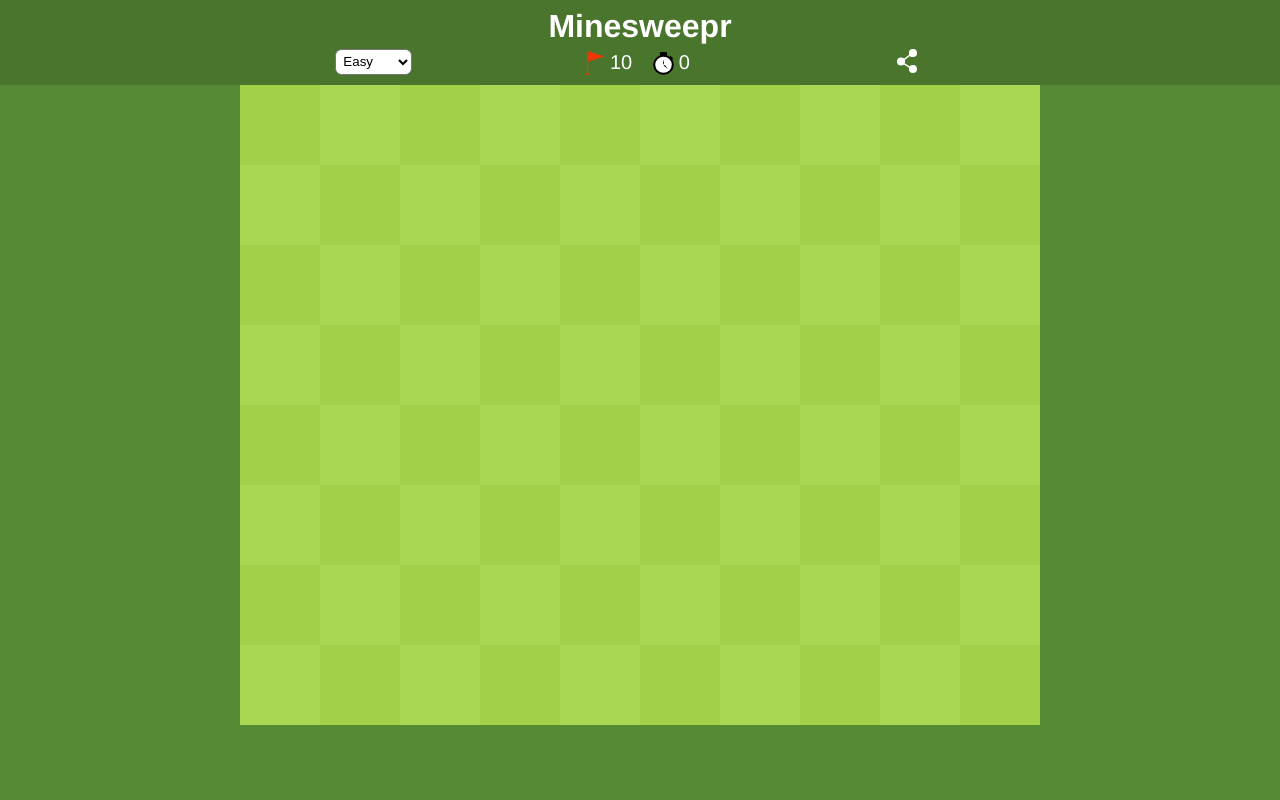
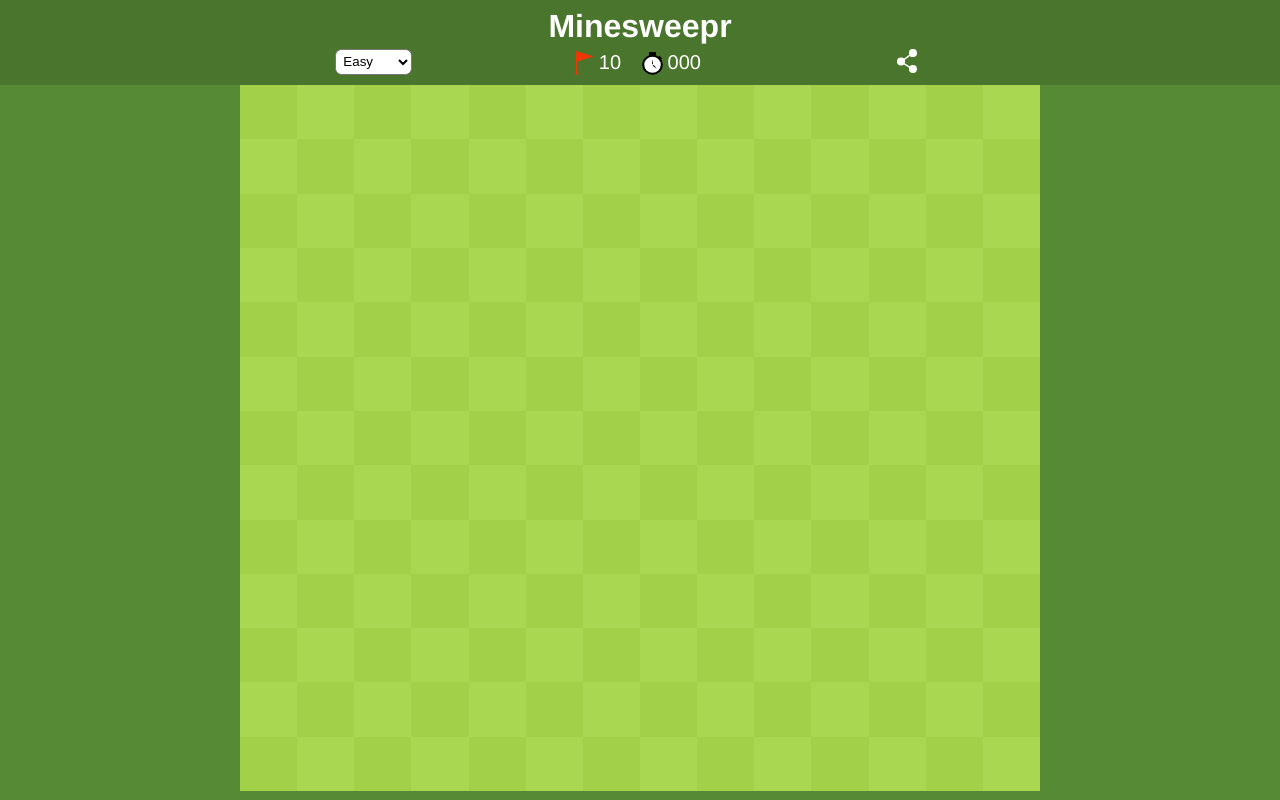
Before and after one commit to lhossackucalgary/minesweepr, a Vue app: page / in a window 1280 px wide. Built offline with nearby package versions, Linux system fonts and the light colour scheme.

Commit message:
build board dimensions based on device

```diff
--- a/src/components/BombCount.vue
+++ b/src/components/BombCount.vue
@@ -27,19 +27,15 @@ export default {
       // Flag removed from board, add count to 'flags remaining'
       this.flags += 1;
     },
-    setFlagCount(difficulty){
-      if (difficulty === "Easy") {
-        this.flags = 10;
-      }
-      else if (difficulty === "Medium") {
-        this.flags = 40;
-      }
+    setFlagCount(numBombs){
+      console.log('set bombs')
+      this.flags = numBombs;
     }
   },
   mounted() {
     EventBus.$on('add-flag', this.addFlag);
     EventBus.$on('rm-flag', this.rmFlag);
-    EventBus.$on('setDifficulty', this.setFlagCount);
+    EventBus.$on('setBombCount', this.setFlagCount);
     EventBus.$emit('bombCountMounted');
   }
 }
--- a/src/components/Gameboard.vue
+++ b/src/components/Gameboard.vue
@@ -1,6 +1,15 @@
 <template>
-  <div class="game-grid" v-bind:class="{easy: this.difficulty === 'Easy', medium: this.difficulty === 'Medium'}">
-    <Tile v-for="(tile, index) in tiles" v-bind:key="index" v-bind:x="getX(index)" v-bind:y="getY(index)">
+  <div class="game-grid" ref="board"
+        v-bind:class="{easy: this.difficulty === 'Easy', medium: this.difficulty === 'Medium'}"
+        v-bind:style="{
+          height: this.boardHeight,
+          gridTemplateColumns: this.colTemplate
+        }"
+        >
+    <Tile v-for="(tile, index) in tiles"
+          v-bind:key="index"
+          v-bind:x="getX(index)"
+          v-bind:y="getY(index)">
     </Tile>
   </div>
 </template>
@@ -17,35 +26,78 @@ export default {
   data () {
     return {
       tiles: [],
-      difficulty: "Medium",
-      difficultyParams: {
-        "Easy": {
-          xLen: 10,
-          yLen: 8,
-          bombs: 10
-        },
-        "Medium": {
-          xLen: 18,
-          yLen: 14,
-          bombs: 40
-        }
-      },
+      difficulty: "",
+      boardHeight: null,
+      colTemplate: null,
+      bombCount: 0,
+      xLen: 0,
+      yLen: 0,
       started: false
     }
   },
-  computed: {
+  watch: {
+    bombCount: function() {
+      EventBus.$emit('setBombCount', this.bombCount);
+    }
   },
   methods: {
     resetBoard(difficulty) {
-      this.tiles = new Array(this.difficultyParams[difficulty].xLen*this.difficultyParams[difficulty].yLen);
+      // Set board template
+      let vw = this.$refs["board"].clientWidth;
+      let header_height = this.$parent.$children[0].$refs["header"].clientHeight;
+      let vh = window.innerHeight - header_height;
+      let aspect_ratio = vw/vh;
       this.difficulty = difficulty;
+
+      let tile_target = 180;
+      if (this.difficulty === "Easy") {
+        this.bombCount = 10;
+        if (vw < 600 || vh < 600) {
+          tile_target = 80;
+        } else {
+          tile_target = 180;
+        }
+      } else if (this.difficulty === "Medium") {
+        if (vw < 600 || vh < 600) {
+          tile_target = 200;
+          this.bombCount = 35;
+        } else {
+          tile_target = 252;
+          this.bombCount = 40;
+        }
+      }
+
+      // find a reasonable x-y size based on aspect_ratio..
+      let xLen = 1;
+      let yLen = 1;
+      while (xLen * yLen < tile_target) {
+        if (xLen/ yLen > aspect_ratio) {
+          yLen += 1;
+        } else {
+          xLen += 1;
+        }
+      }
+      if ( 0.95*vw/xLen * yLen >= vh) {
+        yLen -= 1;
+      }
+
+      this.xLen = xLen;
+      this.yLen = yLen;
+      this.colTemplate = `repeat(${this.xLen}, 1fr)`;
+      this.height = `${this.xLen/this.yLen}vw`
+
+      this.tiles = new Array(this.xLen*this.yLen);
+
       this.started = false;
     },
     getX(index){
-      return index % this.difficultyParams[this.difficulty].xLen;
+      return index % this.xLen;
     },
     getY(index){
-      return Math.floor(index / this.difficultyParams[this.difficulty].xLen);
+      return Math.floor(index / this.xLen);
+    },
+    getIndex(x,y){
+      return y*this.xLen + x;
     },
     tileClicked(tile) {
       if (!this.started) {
@@ -59,6 +111,9 @@ export default {
     EventBus.$on('setDifficulty', this.resetBoard);
     this.resetBoard("Easy");
     EventBus.$on('tileclick', this.tileClicked);
+    EventBus.$on('bombCountMounted', () => {
+      EventBus.$emit('setBombCount', this.bombCount);
+    });
   }
 }
 </script>
@@ -66,29 +121,13 @@ export default {
 <style media="screen">
 .game-grid {
   display: grid;
-  width: 100vw;
-}
-
-.easy {
-  height: 80vw;
-  grid-template-columns: repeat(10, 1fr);
-}
-
-.medium {
-  height: 77.778vw;
-  grid-template-columns: repeat(18, 1fr);
+  width: 95vw;
+  align-self: center;
 }
 
 @media (min-width: 800px) {
   .game-grid {
     width: 800px;
-    align-self: center;
-  }
-  .easy {
-    height: 640px;
-  }
-  .medium {
-    height: 622.23px;
   }
 }
 </style>
--- a/src/components/Header.vue
+++ b/src/components/Header.vue
@@ -1,5 +1,5 @@
 <template>
-  <div class="header">
+  <div class="header" ref="header">
     <h1>Minesweepr</h1>
     <div class="hud">
       <Difficulty/>
--- a/src/components/Tile.vue
+++ b/src/components/Tile.vue
@@ -31,10 +31,8 @@ export default {
     numAdjacentBombs: Number
   },
   watch: {
-    y: function() {
-      this.setOdd();
-      this.setColor();
-    },
+    x: function() {this.moved()},
+    y: function() {this.moved()},
     isCleared: function () {
       this.setColor();
     }
@@ -52,6 +50,10 @@ export default {
       } else {
         // ignore clicks on flagged squares
       }
+    },
+    moved() {
+      this.setOdd();
+      this.setColor();
     },
     mousemove() {
       if (!this.isCleared) {
--- a/src/components/Timer.vue
+++ b/src/components/Timer.vue
@@ -1,7 +1,7 @@
 <template>
   <div class="timer-widget">
     <img src="@/assets/stopwatch-low-opt.svg" alt="Timer">
-    <p id="time">{{ this.ellapsedTime }}</p>
+    <p id="time">{{ this.ellapsedTime.toString().padStart(3, '0') }}</p>
   </div>
 </template>
 
@@ -14,7 +14,7 @@ export default {
   },
   data () {
     return {
-      ellapsedTime: null,
+      ellapsedTime: 0,
       stopTimer: false,
       startTime: null
     }
```
